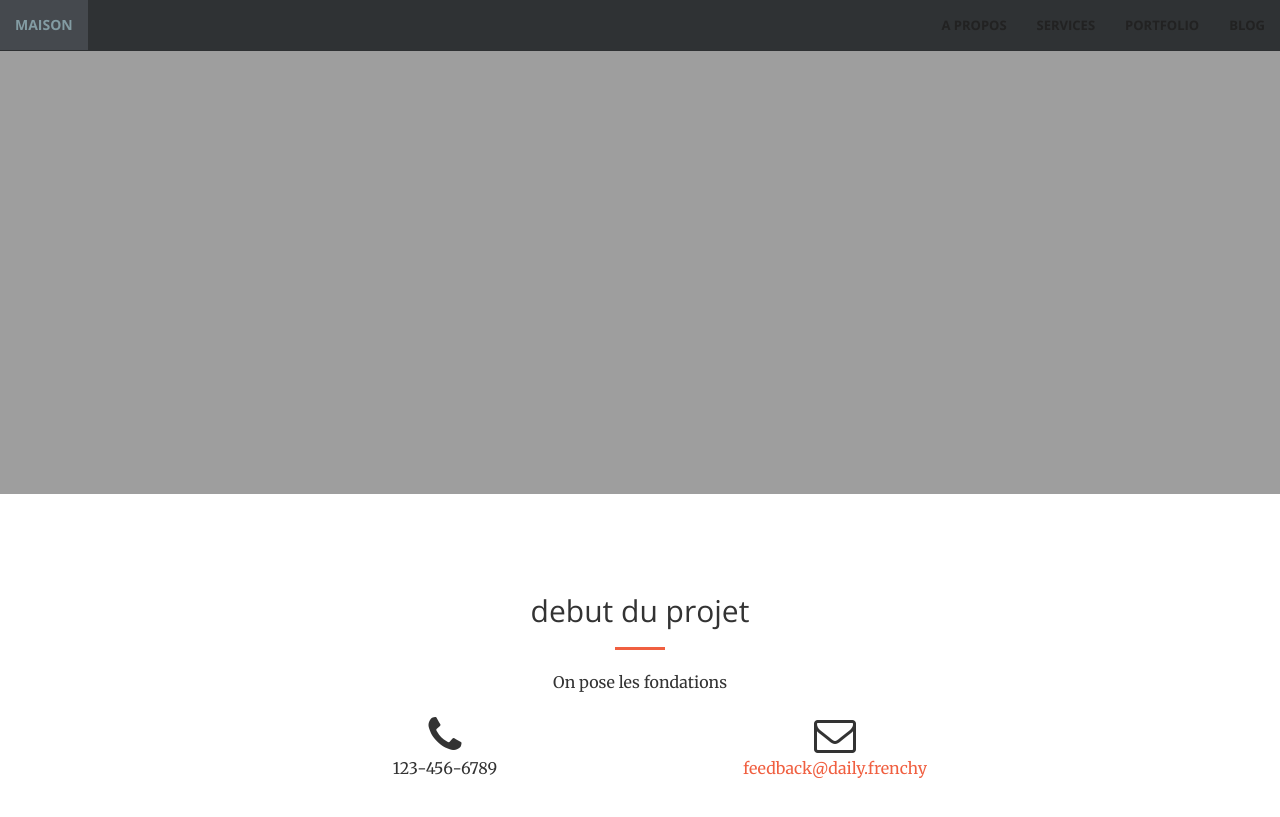
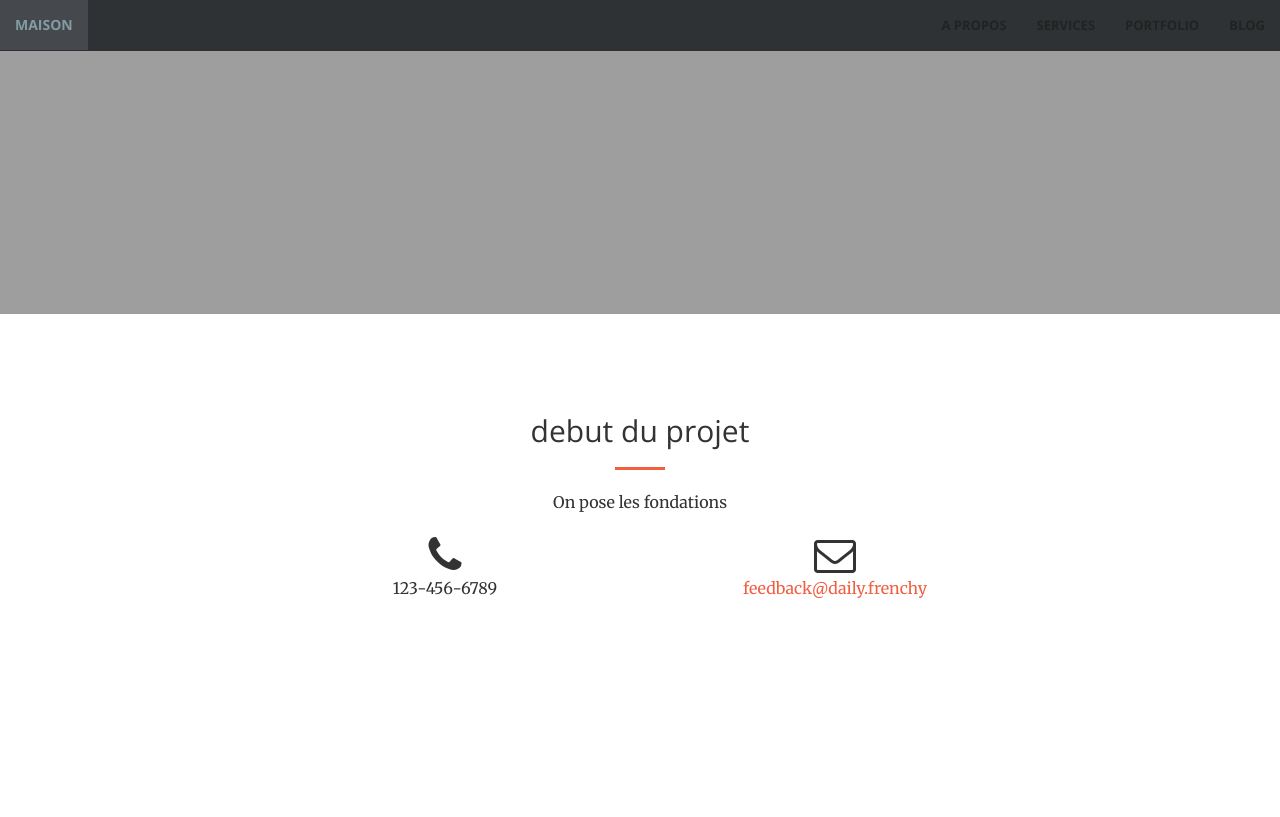
Before and after one commit to daily-frenchy/open, a Jekyll site: the page built from about.html, in a window 1280 px wide and 900 px high, scrolled down 708 px. Shown: the top 817 px of the window. Built offline with Jekyll 4.4.1, drawn with Linux system fonts in a browser that asks for light colours; after the commit the page ends 1428 px from its top, so only the background shows below that.

Commit message:
Update creative.css

```diff
--- a/css/creative.css
+++ b/css/creative.css
@@ -527,7 +527,7 @@ img::-moz-selection {
 .about {
     position: relative;
     width: 100%;
-    min-height: 100%;
+    min-height: 80%;
     text-align: center;
     background-image: url(/open/img/about.jpg);
     background-position: center;
```
